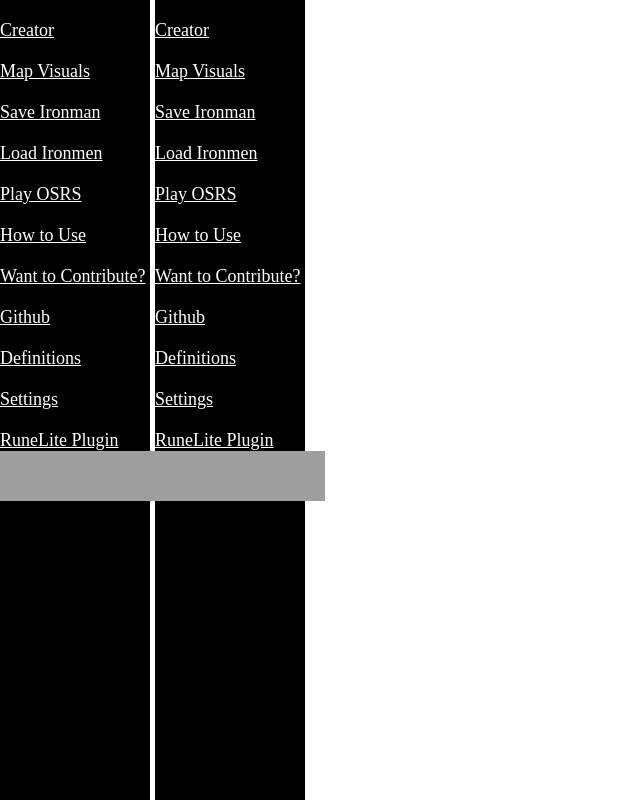
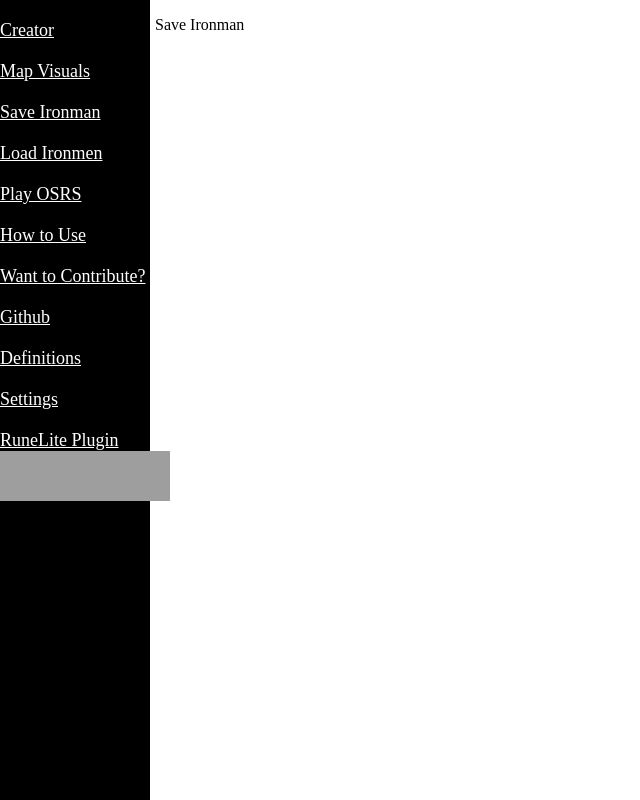
Before and after one commit to Yonkai/ironman-challenge-maker, a Next.js app: page /save-ironman in a window 1280 px wide. Shown: the whole page, without its empty margins (0-640 px from the left). Built offline with nearby package versions, Linux system fonts and the light colour scheme; grey boxes are pictures that could not be loaded.

Commit message:
add placeholder pages

```diff
--- a/pages/_app.js
+++ b/pages/_app.js
@@ -8,17 +8,17 @@ class Layout extends React.Component {
     return (
       <div className='containerMain'>
         <nav className='navMenu'>
-          <Link href='#'><a>Creator</a></Link>
+          <Link href='/'><a>Creator</a></Link>
           <Link href='#'><a>Map Visuals</a></Link>
-          <Link href='#'><a>Save Ironman</a></Link>
-          <Link href='#'><a>Load Ironmen</a></Link>
+          <Link href='/save-ironman'><a>Save Ironman</a></Link>
+          <Link href='/load-ironman'><a>Load Ironmen</a></Link>
           <Link href='https://oldschool.runescape.com/'><a>Play OSRS</a></Link>
-          <Link href='#'><a>How to Use</a></Link>
-          <Link href='#'><a>Want to Contribute?</a></Link>
+          <Link href='/how-to-use'><a>How to Use</a></Link>
+          <Link href='/contributing'><a>Want to Contribute?</a></Link>
           <Link href='https://github.com/Yonkai/ironman-challenge-maker'><a>Github</a></Link>
-          <Link href='#'><a>Definitions</a></Link>
-          <Link href='#'><a>Settings</a></Link>
-          <Link href='#'><a>RuneLite Plugin</a></Link>
+          <Link href='/define'><a>Definitions</a></Link>
+          <Link href='/settings'><a>Settings</a></Link>
+          <Link href='/runelite'><a>RuneLite Plugin</a></Link>
           <iframe src='https://ghbtns.com/github-btn.html?user=Yonkai&repo=ironman-challenge-maker&type=star&count=true&size=large' frameborder='0' scrolling='0' width='170px' height='50px' />
         </nav>
         {children}
--- a/pages/load-ironman.js
+++ b/pages/load-ironman.js
@@ -7,7 +7,7 @@ class LoadIronman extends Component {
   }
 
   render () {
-    return (<p>hello</p>)
+    return (<p>Load Ironmen</p>)
   }
 }
 
--- a/pages/save-ironman.js
+++ b/pages/save-ironman.js
@@ -1,5 +1,4 @@
 import React, { Component } from 'react'
-import Link from 'next/link'
 
 class SaveIronman extends Component {
   constructor (props) {
@@ -9,78 +8,7 @@ class SaveIronman extends Component {
 
   render () {
     return (
-      <div className='containerMain'>
-        <nav className='navMenu'>
-          <Link href='#'><a>Creator</a></Link>
-          <Link href='#'><a>Map Visuals</a></Link>
-          <Link href='#'><a>Save Ironman</a></Link>
-          <Link href='#'><a>Load Ironmen</a></Link>
-          <Link href='https://oldschool.runescape.com/'><a>Play OSRS</a></Link>
-          <Link href='#'><a>How to Use</a></Link>
-          <Link href='#'><a>Want to Contribute?</a></Link>
-          <Link href='https://github.com/Yonkai/ironman-challenge-maker'><a>Github</a></Link>
-          <Link href='#'><a>Definitions</a></Link>
-          <Link href='#'><a>Settings</a></Link>
-          <Link href='#'><a>RuneLite Plugin</a></Link>
-          <iframe src='https://ghbtns.com/github-btn.html?user=Yonkai&repo=ironman-challenge-maker&type=star&count=true&size=large' frameborder='0' scrolling='0' width='170px' height='50px' />
-        </nav>
-
-        <style jsx global>
-          {`
-                body,html{
-                    margin:0;
-                }
-
-                .containerMain{
-                  display:grid;
-                  grid-template-columns: 150px 3fr 5fr;
-                  grid-template-areas:"nav forms display";
-                  grid-gap:5px;
-                  height:100vh;
-                }
-                .navMenu{
-                  background-color:black;
-                  color:white;
-                  grid-area:nav;
-                  height:100vh;
-                  display:inline-block;
-                }
-
-                .navMenu a{
-                  display:block;
-                  margin-top:20px;
-                  color:white;
-                  font-size:18px;
-                  text-decoration:n
-                }
-
-
-                //tablet
-                @media only screen and (max-width: 850px) {
-                  .containerMain{
-                    grid-template-columns: 150px 1fr;
-                    grid-template-rows:1fr 1fr;
-                    grid-template-areas:
-                              "nav display"
-                              "nav forms";
-                  }
-                }
-                //mobile add pull-out menu?
-                @media only screen and (max-width: 475px) {
-                  .containerMain{
-                    grid-template-columns: 1fr;
-                  grid-template-areas:
-                              "display"
-                              "forms";
-                  }
-                  .navMenu{
-                    display:none;
-                  }
-                }
-
-          `}
-        </style>
-      </div>
+      <p>Save Ironman</p>
     )
   }
 }
```
Also changed, not shown: pages/contributing.js (+16 -0 lines), pages/define.js (+16 -0 lines), pages/how-to-use.js (+16 -0 lines), pages/runelite.js (+14 -0 lines), pages/settings.js (+16 -0 lines).
